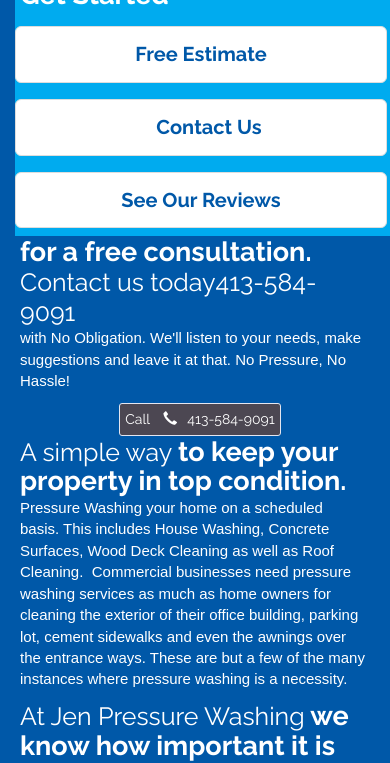
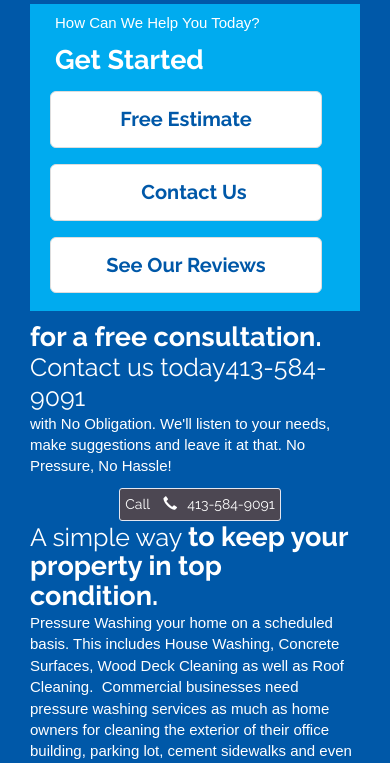
Before and after one commit to jenpwr11/jenpwr11.github.io, a plain HTML site: page index.html in a window 390 px wide. Shown: the part 404-1167 px from the top of the page. Drawn offline with nearby package versions, Linux system fonts and the light colour scheme; some packages are replaced by stand-ins of ours.

Commit message:
Add files via upload

```diff
--- a/assets/css/styles.css
+++ b/assets/css/styles.css
@@ -2,7 +2,7 @@ body {
     font-family: arial, helvetica,sans-serif;
     background-color: #0058a8;
     margin: 0px;
-    padding: 5px 0px;
+    padding: 0px 10px;
 }
 
 .navbar {
@@ -129,6 +129,14 @@ p {
     margin-top: 65px;
 }
 
+.container .start {
+    text-align: center;
+    margin-top: 10px;
+    padding-top: 0px;
+    background-color: 0058a8;
+}
+
+-------------------------------------------------------------------------------------------------------------
 @media (max-width: 991px) {
     #promo {
         padding: 20px;
@@ -169,6 +177,13 @@ p {
         background-color: #0058a8;
         width: 190px;
         height: 130px;
+    }
+
+    .container .start {
+        text-align: center;
+        margin-top: 10px;
+        padding: 0px 30px 10px 20px;
+        background-color: 0058a8;
     }
 
     /** ---- dropdown text color-------
```
